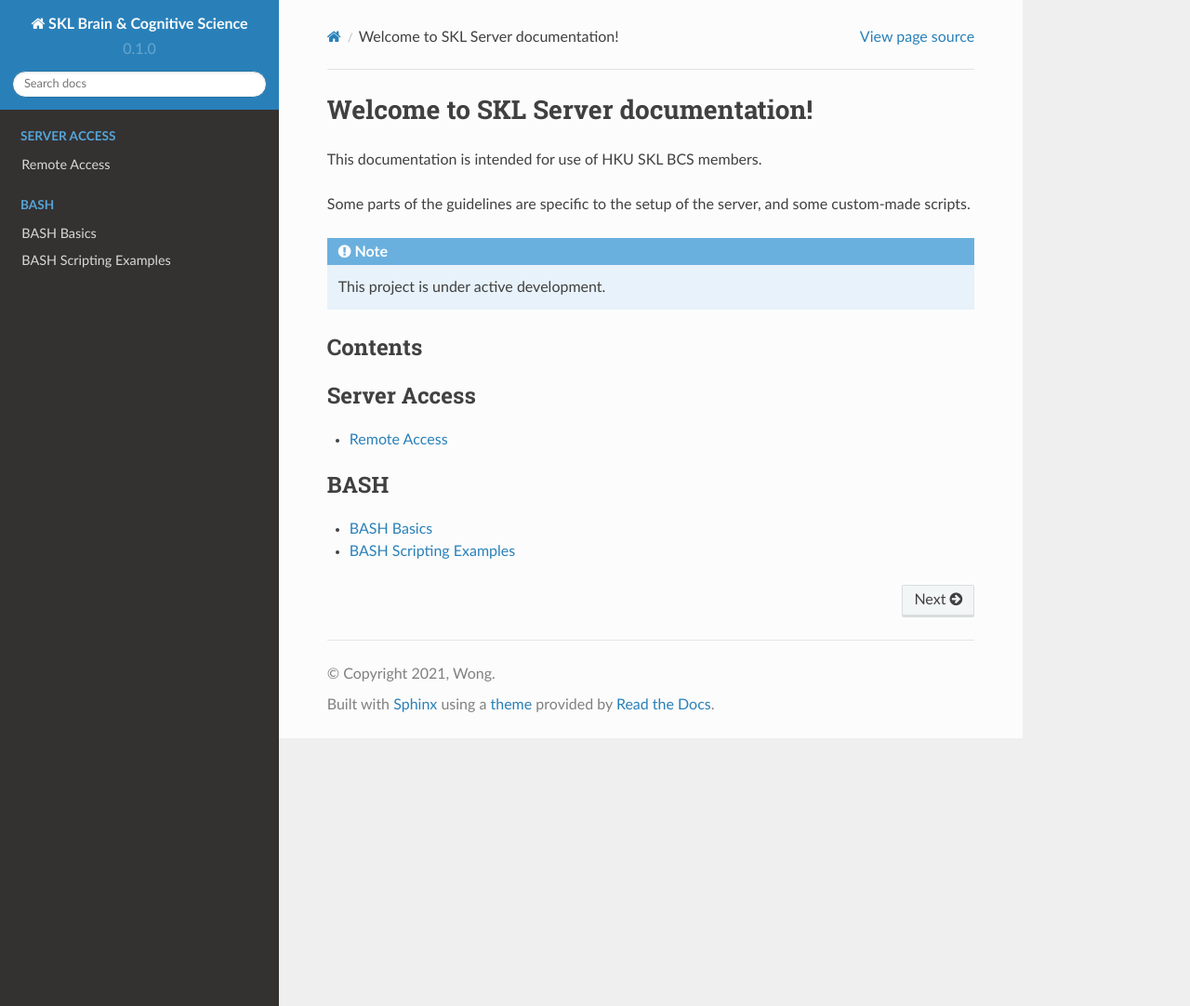
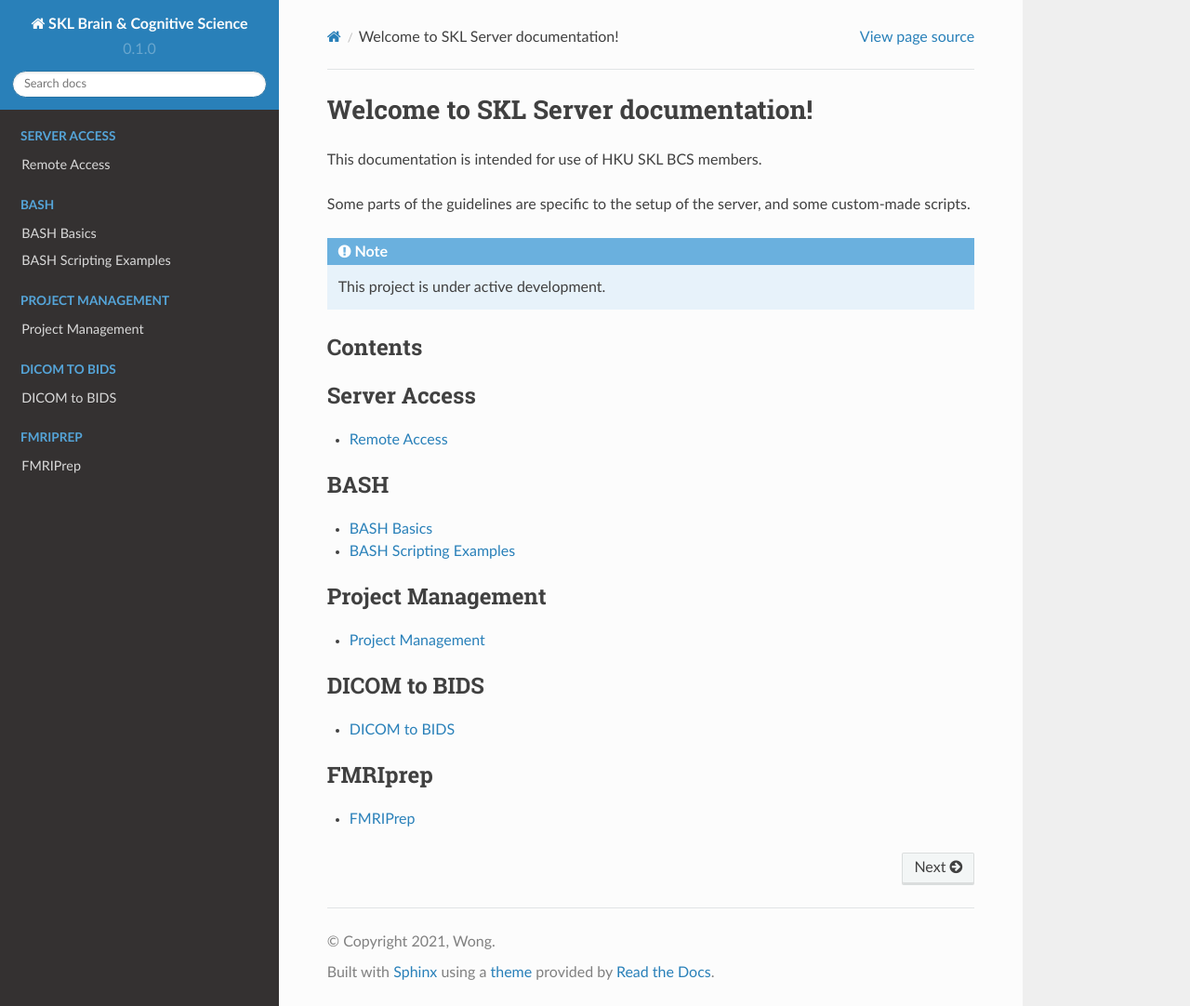
Before and after one commit to hkusklbcs/hkusklbcs, a Sphinx documentation site: the page built from docs/source/index.rst, in a window 1280 px wide and 1082 px high. Shown: the whole window at 93% size. Built offline with Sphinx 7.4.7 and the Read the Docs theme 2.0.0, drawn with Linux system fonts in a browser that asks for light colours.

Commit message:
Update index.rst

```diff
--- a/docs/source/index.rst
+++ b/docs/source/index.rst
@@ -24,3 +24,21 @@ Contents
 
    bash/bash_basics
    bash/bash_scripting
+
+.. toctree::
+   :maxdepth: 1
+   :caption: Project Management
+
+   projman/projman
+
+.. toctree::
+   :maxdepth: 1
+   :caption: DICOM to BIDS
+
+   dicom2bids/dicom2bids
+
+.. toctree::
+   :maxdepth: 1
+   :caption: FMRIprep
+
+   fmriprep/fmriprep
```
